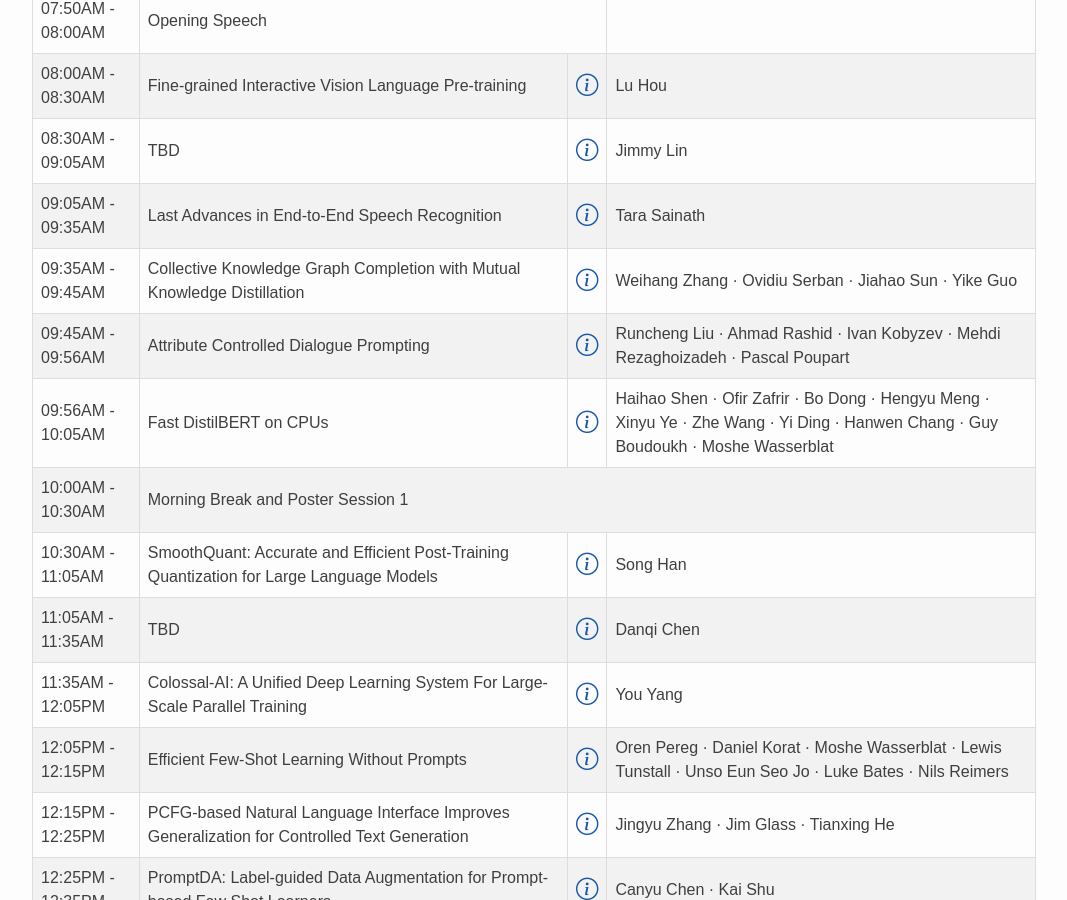
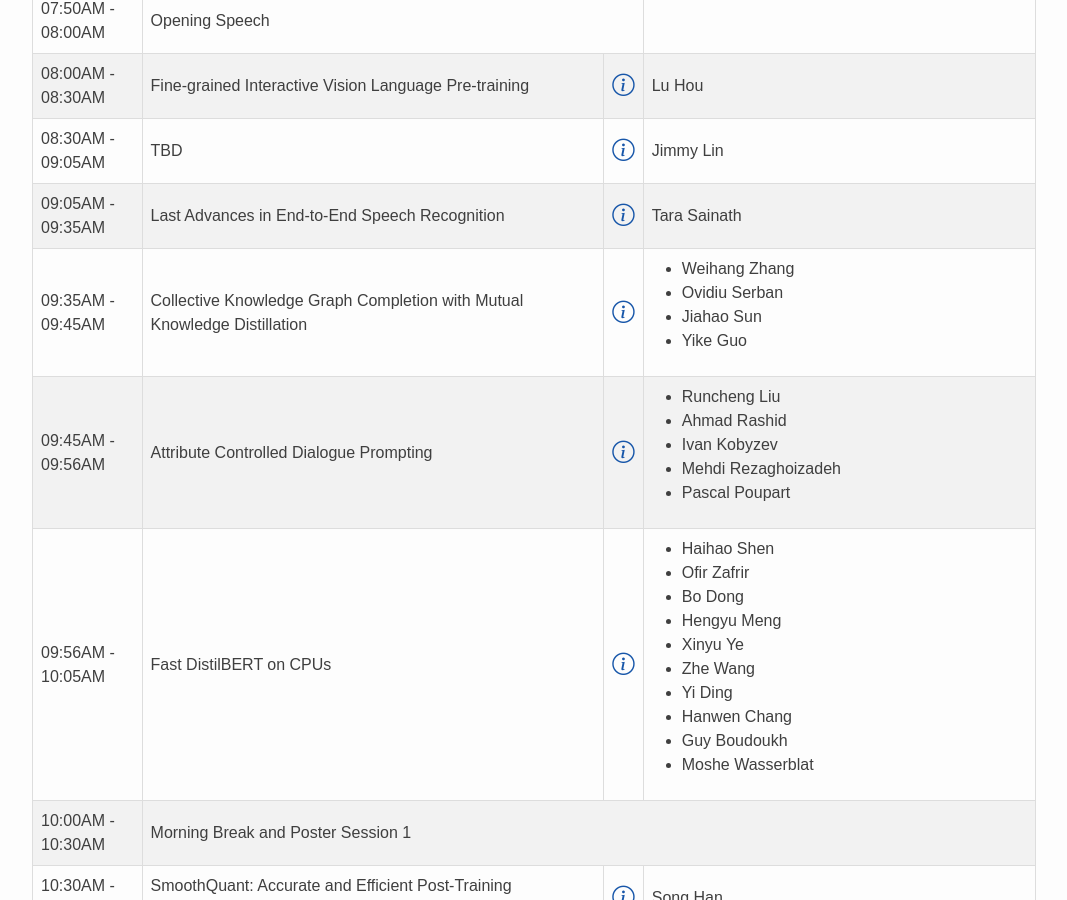
Before and after one commit to neurips2022-enlsp/neurips2022-enlsp.github.io, a Jekyll site: the page built from index.md, in a window 1280 px wide and 900 px high, scrolled down 4830 px. Shown: the whole window, without its empty margins (106-1173 px from the left). Built offline with Jekyll 4.4.1, drawn with Linux system fonts in a browser that asks for light colours; nearby versions of some CDN libraries.

```diff
--- a/_data/schedule.yml
+++ b/_data/schedule.yml
@@ -31,21 +31,21 @@
 
 - Title: Collective Knowledge Graph Completion with Mutual Knowledge Distillation
   Time: 09:35AM - 09:45AM
-  Presenter: Weihang Zhang · Ovidiu Serban · Jiahao Sun · Yike Guo
+  Presenter: <ul><li>Weihang Zhang</li><li>Ovidiu Serban</li><li>Jiahao Sun</li><li>Yike Guo</li></ul>
   Is_paper: true
   Whole_line: false
   Authors: Anonymous
   Abstract: Knowledge graph completion (KGC), the task that aims at predicting missing information based on the already existing relational data inside a knowledge graph(KG), has drawn significant attention in the recent years. However, predictive power of KGC methods is often limited by the completeness of the existing knowledge graphs. In monolingual and multilingual settings, KGs from different sources and languages are potentially complementary to each other. In this paper, we study the problem of multi-KG completion, where we focus on maximizing the collective knowledge from different KGs to alleviate the incompleteness on individual KGs. Specifically, we propose a novel method called CKGC-MKD that uses augmented CompGCN-based encoder models on both individual KGs and a large connected KG in which seed alignments between KGs are regarded as edges for message propagation. Additional mutual knowledge distillation are employed to maximize the knowledge transfer between the 'global' connected KG and the 'local' individual KGs. Experimental results on multilingual datasets has shown that our method outperforms all state-of-the-art models.
 - Title: Attribute Controlled Dialogue Prompting
   Time: 09:45AM - 09:56AM
-  Presenter: Runcheng Liu · Ahmad Rashid · Ivan Kobyzev · Mehdi Rezaghoizadeh · Pascal Poupart
+  Presenter: <ul><li>Runcheng Liu</li><li>Ahmad Rashid</li><li>Ivan Kobyzev</li><li>Mehdi Rezaghoizadeh</li><li>Pascal Poupart</li></ul>
   Is_paper: true
   Whole_line: false
   Authors: Anonymous
   Abstract: Prompt-tuning has become an increasingly popular parameter-efficient method for steering large pretrained language models to downstream tasks. However, both discrete prompting and continuous prompting assume fixed prompts for all data samples within a task, neglecting the fact that inputs vary greatly in some tasks such as open-domain dialogue generation. In this paper, we present a novel, instance-specific prompt-tuning algorithm for dialogue generation. Specifically, we generate prompts based on instance-level control code, rather than the conversation history, to explore their impact on controlled dialogue generation. Experiments on popular open-domain dialogue datasets, evaluated with both automated metrics and human evaluation, demonstrate that our method is superior to prompting baselines and comparable to fine-tuning with only 5%-6% of total parameters.
 - Title: Fast DistilBERT on CPUs
   Time: 09:56AM - 10:05AM
-  Presenter: Haihao Shen · Ofir Zafrir · Bo Dong · Hengyu Meng · Xinyu Ye · Zhe Wang · Yi Ding · Hanwen Chang · Guy Boudoukh · Moshe Wasserblat
+  Presenter: <ul><li>Haihao Shen</li><li>Ofir Zafrir</li><li>Bo Dong</li><li>Hengyu Meng</li><li>Xinyu Ye</li><li>Zhe Wang</li><li>Yi Ding</li><li>Hanwen Chang</li><li>Guy Boudoukh</li><li>Moshe Wasserblat</li></ul>
   Is_paper: true
   Whole_line: false
   Authors: Haihao Shen, Ofir Zafrir, Bo Dong, Hengyu Meng, Xinyu Ye, Zhe Wang, Yi Ding, Hanwen Chang, Guy Boudoukh, Moshe Wasserblat
```
